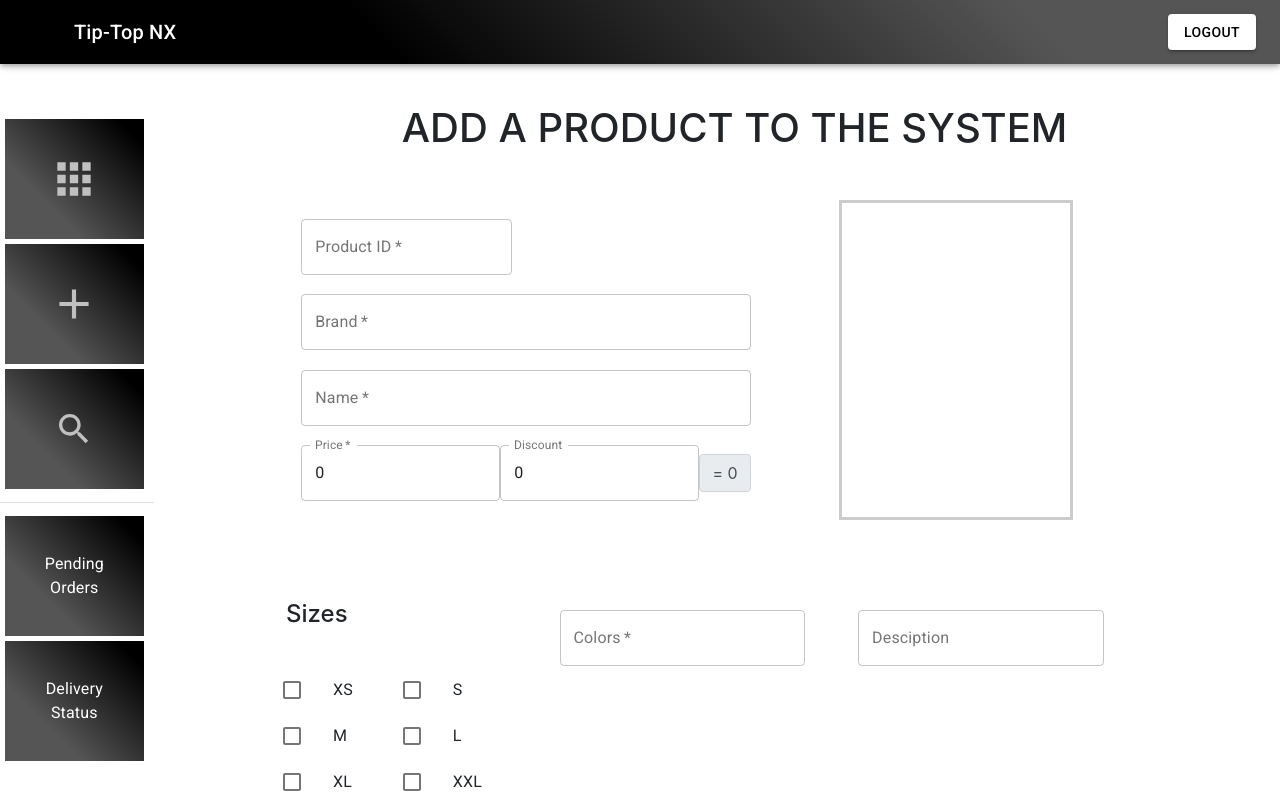
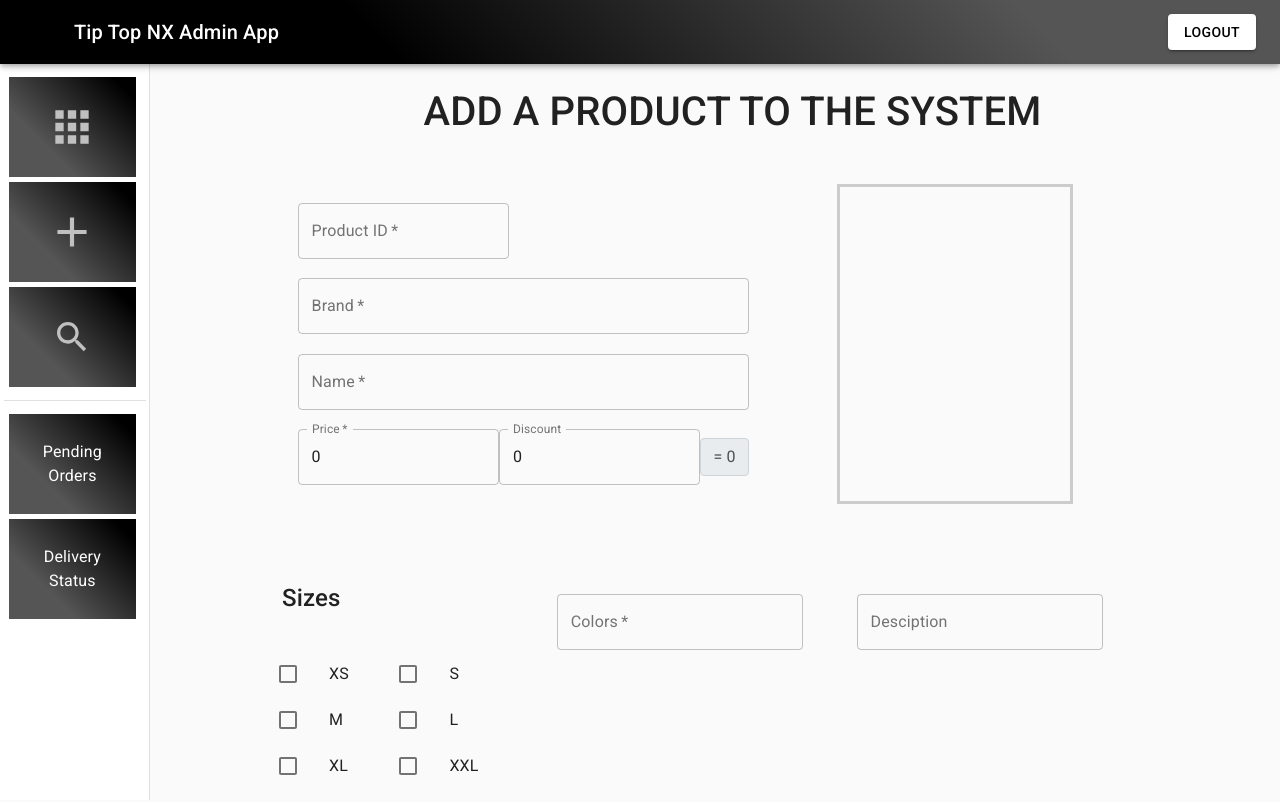
Before and after one commit to Tip-Top-NX/Tip-Top-NX, a React (Create React App) app in the folder tiptopnx_admin/: page /admin/add in a window 1280 px wide. Shown: the top 802 px of the page. Built offline with nearby package versions, Linux system fonts and the light colour scheme; sample sign-in values are in the browser's storage; the HTML template or start-up script is replaced by a standard one.

Commit message:
drawer correct &  config

```diff
--- a/tiptopnx_admin/src/App.js
+++ b/tiptopnx_admin/src/App.js
@@ -16,6 +16,7 @@ function App() {
             <Route exact path="/admin" component={Home} />
             <Route exact path="/admin/add" component={Add} />
           </Drawer>
+
         )}
       />
       <Route path="/" component={Login} />
--- a/tiptopnx_admin/src/components/Drawer.js
+++ b/tiptopnx_admin/src/components/Drawer.js
@@ -11,8 +11,9 @@ import ListItemIcon from "@material-ui/core/ListItemIcon";
 import AddIcon from "@material-ui/icons/Add";
 import AppsIcon from "@material-ui/icons/Apps";
 import SearchIcon from "@material-ui/icons/Search";
-import { Button, Dialog, DialogActions, DialogTitle } from "@material-ui/core";
+import { Button, Dialog, DialogActions, DialogTitle,CssBaseline,Drawer } from "@material-ui/core";
 import { withRouter } from "react-router";
+const drawerWidth = 150;
 
 const handleItem = [
   {
@@ -53,12 +54,11 @@ function ClippedDrawer(props) {
 
   return (
     <div className={classes.root}>
-      <div style={{ height: "10vh" }}>
-        {/* Navbar */}
+      <CssBaseline />
       <AppBar position="fixed" className={classes.appBar}>
         <Toolbar>
           <Typography variant="h6" noWrap>
-              Tip-Top NX
+            Tip Top NX Admin App
           </Typography>
           <Button
               onClick={() => setOpen(true)}
@@ -73,8 +73,6 @@ function ClippedDrawer(props) {
             </Button>
         </Toolbar>
       </AppBar>
-      </div>
-      <div className={classes.container}>
       {/* Alert Dialog */}
       <Dialog
           open={open}
@@ -94,8 +92,17 @@ function ClippedDrawer(props) {
             </Button>
           </DialogActions>
         </Dialog>
-        {/* drawer */}
-        <aside className={classes.drawer}>
+        {/* Drawer */}
+      <Drawer
+        className={classes.drawer}
+        variant="permanent"
+        classes={{
+          paper: classes.drawerPaper,
+        }}
+        anchor="left"
+      >
+        <Toolbar/>
+        <div className={classes.drawerContainer}>
         <List>
             {handleItem.map((item, index) => (
               <ListItem
@@ -125,41 +132,42 @@ function ClippedDrawer(props) {
               </ListItem>
             ))}
           </List>
-        </aside>
-        {/* content */}
-        <section className={classes.content}>{props.children}</section>
         </div>
+      </Drawer>
+      <main className={classes.content}>
+        <Toolbar/>
+        {props.children}
+      </main>
     </div>
   );
 }
 
 const useStyles = makeStyles((theme) => ({
   root: {
-    boxSizing: "border-box",
-    minHeight: "100vh",
+    display: "flex",
   },
   appBar: {
     zIndex: theme.zIndex.drawer + 1,
     paddingLeft: "50px",
     background: "linear-gradient(45deg, #000 30%, #555 80%)",
   },
-  container: {
-    maxHeight: "90vh",
-    display: "flex",
+  drawer: {
+    width: drawerWidth,
+    flexShrink: 0,
   },
-  drawer: {
-    flex: 1,
-    width: "15vw",
-    display: "flex",
-    flexDirection: "column",
-    justifyContent: "center",
+  drawerPaper: {
+    width: drawerWidth,
+  },
+  drawerContainer: {
+    overflow: "auto",
+    alignSelf: "center",
   },
   content: {
-    flex: 7,
+    flexGrow: 1,
     padding: theme.spacing(3),
   },
   tiles: {
-    height: "15vh",
+    height: 100,
     width: "90%",
     margin: "5px",
     flexDirection: "column",
--- a/tiptopnx_admin/src/containers/Add.js
+++ b/tiptopnx_admin/src/containers/Add.js
@@ -10,6 +10,7 @@ import GridList from "@material-ui/core/GridList";
 import ClearIcon from "@material-ui/icons/Clear";
 import Divider from "@material-ui/core/Divider";
 import axios from "../utils/axios";
+import { getConfig } from '../utils/config';
 
 const sizes = ["XS", "S", "M", "L", "XL", "XXL"];
 
@@ -20,7 +21,7 @@ const Add = () => {
   const [price, setPrice] = useState(0);
   const [disc, setDisc] = useState(0);
   const [name, setName] = useState("");
-  const [color, setColor] = useState([]);
+  const [colors, setColors] = useState([]);
   const [description, setDescription] = useState([]);
   const [selectedSizes, setSelectedSizes] = useState([]);
 
@@ -33,13 +34,13 @@ const Add = () => {
     price: price,
     discountPercentage: disc,
     size: selectedSizes,
-    color: color,
+    colors: colors,
     description: description,
   };
 
-  const colorHandler = (event) => {
+  const colorsHandler = (event) => {
     if (event.key === "Enter") {
-      setColor([...color, event.target.value]);
+      setColors([...colors, event.target.value]);
       event.target.value = "";
     }
   };
@@ -60,11 +61,14 @@ const Add = () => {
   };
 
   const addProductHandler = () => {
+    console.log(getConfig(),body);
     axios
-      .post("/products", body)
-      .then((res) => alert("Product added " + res.data))
+      .post("/admin/products", body,getConfig())
+      .then((res) => {
+        console.log(res.data);
+      })
       .catch((err) => {
-        console.log(err.message);
+        console.log(err);
       });
   };
 
@@ -143,15 +147,15 @@ const Add = () => {
             label="Colors"
             variant="outlined"
             style={{ marginBottom: "20px" }}
-            onKeyDown={colorHandler}
+            onKeyDown={colorsHandler}
           />
           <GridList cellHeight="80px">
-            {color.map((item, index) => (
+            {colors.map((item, index) => (
               <ListItem key={index}>
                 <IconButton
                   onClick={() => {
-                    color.splice(index, 1);
-                    setColor([...color]);
+                    colors.splice(index, 1);
+                    setColors([...colors]);
                   }}
                 >
                   <ClearIcon />
@@ -191,7 +195,7 @@ const Add = () => {
         variant="contained"
         color="primary"
         size="Large"
-        onClick={() => addProductHandler}
+        onClick={() => addProductHandler()}
       >
         Add Product
       </Button>
--- a/tiptopnx_admin/src/utils/axios.js
+++ b/tiptopnx_admin/src/utils/axios.js
@@ -1,7 +1,9 @@
 import axios from 'axios';
 
+export const myUri = "http://localhost:5000";
+
 const instance = axios.create({
-    baseURL: "http://localhost:5000",
+    baseURL: myUri,
     withCredentials: true,
 });
 
--- /dev/null
+++ b/tiptopnx_admin/src/utils/config.js
@@ -0,0 +1,14 @@
+import { myUri } from './axios';
+
+export const getConfig = () => {
+    return {
+        headers: {
+            Authorization: "Bearer " + sessionStorage.getItem("token"),
+        },
+    }
+};
+
+export const getURL = (path) => {
+    const uri = myUri + path;
+    return uri;
+};
```
Also changed, not shown: 1 other file (tests, documents, lock files or other folders). Lines whose indentation alone changed are shown as unchanged.
